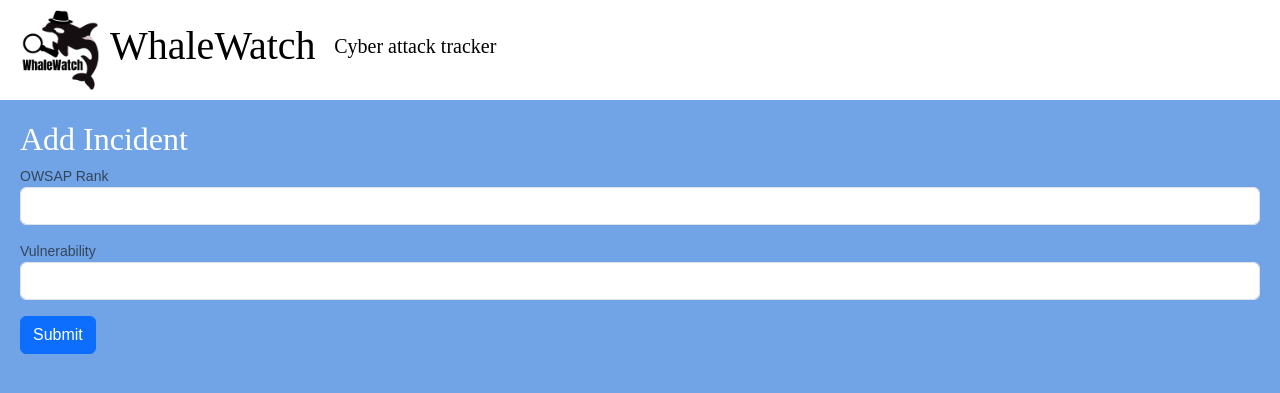
After one commit to Macarthur-Anglican-School/Cyberwatch_temp, a Flask app: template templates/add-vulnerability.html in a window 1280 px wide. The commit adds this page. Shown: the top 393 px of the page. Run offline with Flask 3, Linux system fonts and the light colour scheme; the template is opened without the code that fills it, so the values that code supplies are empty.

Commit message:
made the top bar thingy nicer and fixed spelling errors

```diff
--- a/static/css/styles.css
+++ b/static/css/styles.css
@@ -42,3 +42,7 @@ body {
   p {
     font-family: "Times New Roman", Georgia, serif;
   }
+  h3 {
+    font-family: "Times New Roman", Georgia, serif;
+    color: #ffffff;
+  }
--- /dev/null
+++ b/templates/add-vulnerability.html
@@ -0,0 +1,20 @@
+{% extends 'base.html' %}
+
+{% block heading %}
+Add Incident
+{% endblock %}
+
+{% block content %}
+<form action = "/add-vulnerability" method="POST">
+    <div class="mb-3">
+        <div id="owsapRank" class="form-text">OWSAP Rank</div>
+        <input type="owsaprank" class="form-control" name="owsapRank" id="add_owsapRank">
+    </div>
+    <div class="mb-3">
+        <div id="VulnerabilityType" class="form-text">Vulnerability</div>
+        <input type="Vulnerability" class="form-control" name="Vulnerability" id="vulnerability">
+    </div>
+    <button type="submit" class="btn btn-primary">Submit</button>
+</form>
+
+{% endblock %}
--- a/templates/base.html
+++ b/templates/base.html
@@ -12,6 +12,8 @@
     <div class="header">
         <img src='/static/icons/WhaleWatch_192.png' height='70'>
         <h1>WhaleWatch</h1>
+        <h3>--</h3>
+        <h5>Cyber attack tracker</h5>
     </div>
 
         <div class='content'>
--- a/templates/index.html
+++ b/templates/index.html
@@ -1,9 +1,5 @@
 {% extends 'base.html' %}
 
-<!-- update the heading to be OWASP Vulnerabilities -->
-
-
-<!-- Use a for loop to display the OWASP ranks in a table. -->
 {% block content %}
 
 <div class="row">
```
